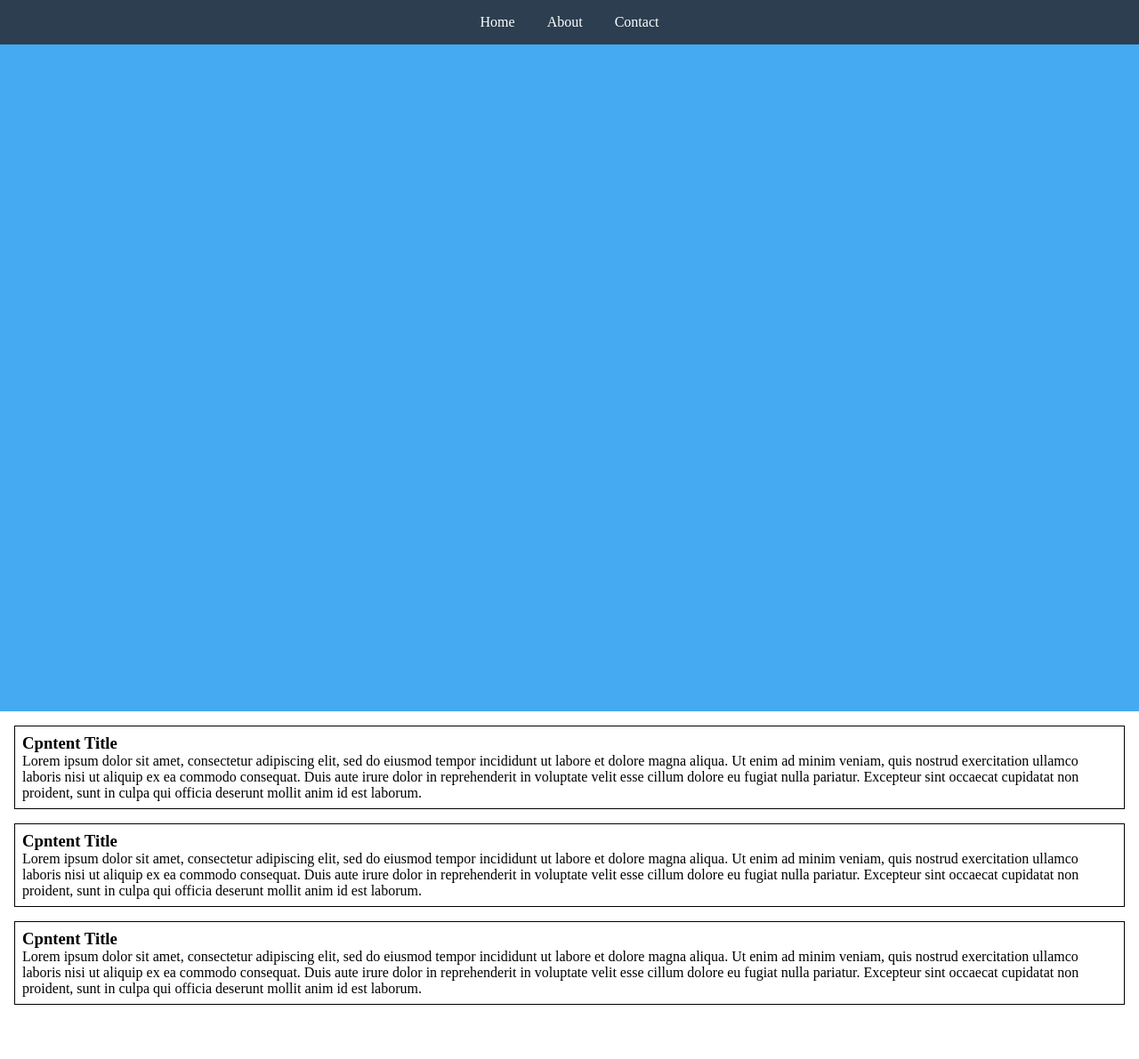
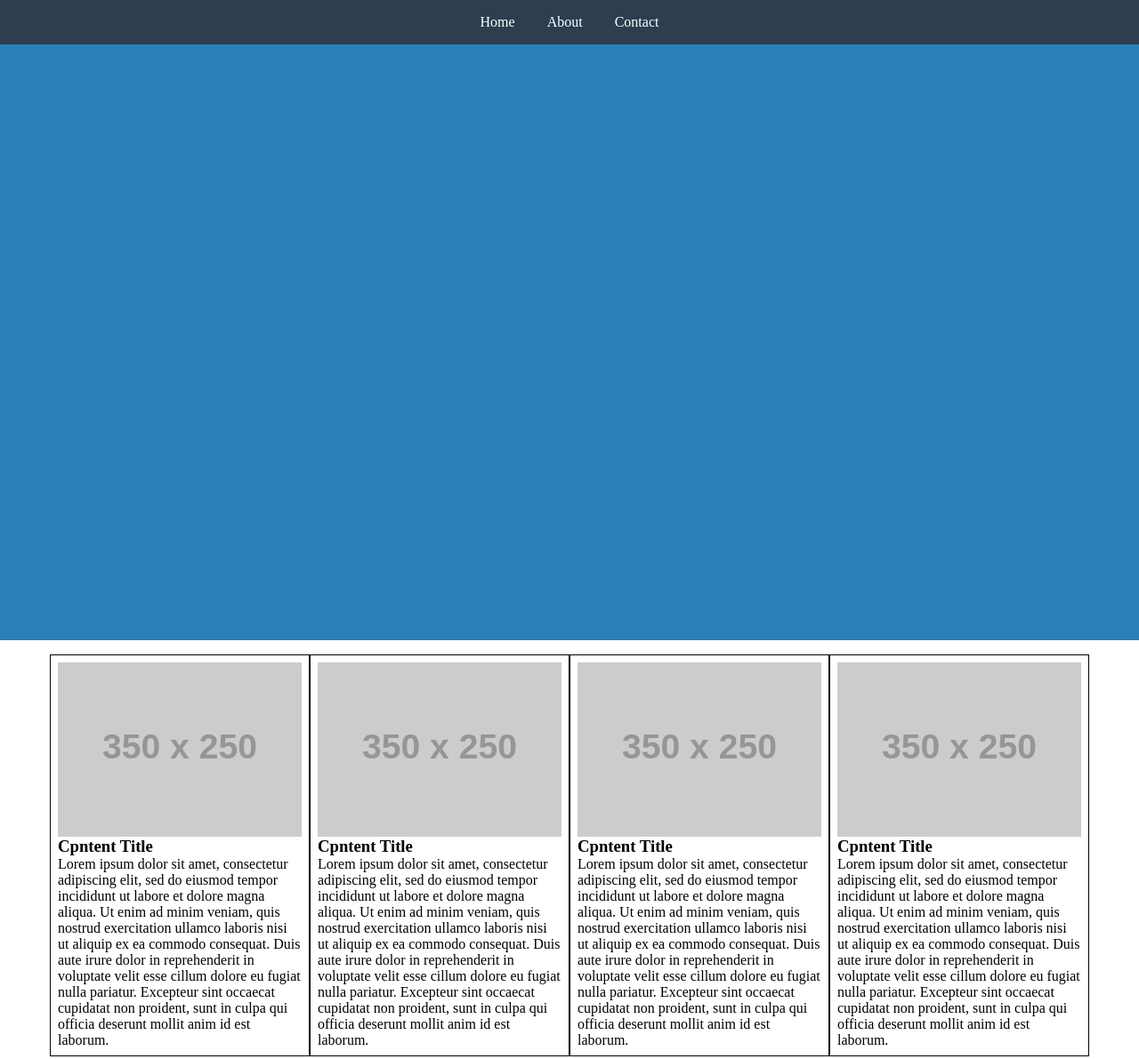
Before and after one commit to Danielrhodesy/responsiveDesign, a plain HTML site: page index.html in a window 1280 px wide. Shown: the whole page at 89% size. Before the commit the page ends 1162 px from the top, so only its background shows below. Drawn offline with Linux system fonts and the light colour scheme; placeholder pictures from the web are drawn by us.

Commit message:
Responsive content added over all devices

```diff
--- a/css/style.css
+++ b/css/style.css
@@ -40,6 +40,49 @@
 	margin-bottom: 1em;
 }
 
+img {
+	width: 100%;
+}
+
+.content img {
+	display: none;
+}
+
+@media only screen and (min-width: 768px){
+
+	#mainImage{
+		height: 90vh;
+		background-color: #2980b9;
+	}
+
+	.content{
+		width: 50%;
+		float: left;
+
+	}
+
+
+
+}
+
+
+@media only screen and (min-width: 1200px){
+
+	#contentSection{
+		width: 1200px;
+		margin: 0 auto;
+	}
+
+	.content{
+		width: 25%;
+	}
+
+	.content img{
+		display: block;
+	}
+
+}
+
 
 
 
--- a/index.html
+++ b/index.html
@@ -20,18 +20,27 @@
 			<div id="mainImage"></div>
 			<section id="contentSection">
 				<div class="content">
+					<img src="http://via.placeholder.com/350x250" alt="Placeholder">
 					<h3>Cpntent Title</h3>
 					<p>Lorem ipsum dolor sit amet, consectetur adipiscing elit, sed do eiusmod tempor incididunt ut labore et dolore magna aliqua. Ut enim ad minim veniam, quis nostrud exercitation ullamco laboris nisi ut aliquip ex ea commodo consequat. Duis aute irure dolor in reprehenderit in voluptate velit esse cillum dolore eu fugiat nulla pariatur. Excepteur sint occaecat cupidatat non proident, sunt in culpa qui officia deserunt mollit anim id est laborum.</p>
 				</div>
 				<div class="content">
+					<img src="http://via.placeholder.com/350x250" alt="Placeholder">
 					<h3>Cpntent Title</h3>
 					<p>Lorem ipsum dolor sit amet, consectetur adipiscing elit, sed do eiusmod tempor incididunt ut labore et dolore magna aliqua. Ut enim ad minim veniam, quis nostrud exercitation ullamco laboris nisi ut aliquip ex ea commodo consequat. Duis aute irure dolor in reprehenderit in voluptate velit esse cillum dolore eu fugiat nulla pariatur. Excepteur sint occaecat cupidatat non proident, sunt in culpa qui officia deserunt mollit anim id est laborum.</p>
 				</div>
 				<div class="content">
+					<img src="http://via.placeholder.com/350x250" alt="Placeholder">
+					<h3>Cpntent Title</h3>
+					<p>Lorem ipsum dolor sit amet, consectetur adipiscing elit, sed do eiusmod tempor incididunt ut labore et dolore magna aliqua. Ut enim ad minim veniam, quis nostrud exercitation ullamco laboris nisi ut aliquip ex ea commodo consequat. Duis aute irure dolor in reprehenderit in voluptate velit esse cillum dolore eu fugiat nulla pariatur. Excepteur sint occaecat cupidatat non proident, sunt in culpa qui officia deserunt mollit anim id est laborum.</p>
+				</div>
+				<div class="content">
+					<img src="http://via.placeholder.com/350x250" alt="Placeholder">
 					<h3>Cpntent Title</h3>
 					<p>Lorem ipsum dolor sit amet, consectetur adipiscing elit, sed do eiusmod tempor incididunt ut labore et dolore magna aliqua. Ut enim ad minim veniam, quis nostrud exercitation ullamco laboris nisi ut aliquip ex ea commodo consequat. Duis aute irure dolor in reprehenderit in voluptate velit esse cillum dolore eu fugiat nulla pariatur. Excepteur sint occaecat cupidatat non proident, sunt in culpa qui officia deserunt mollit anim id est laborum.</p>
 				</div>
 
+
 			</section>
 	</body>
 </html>
```
